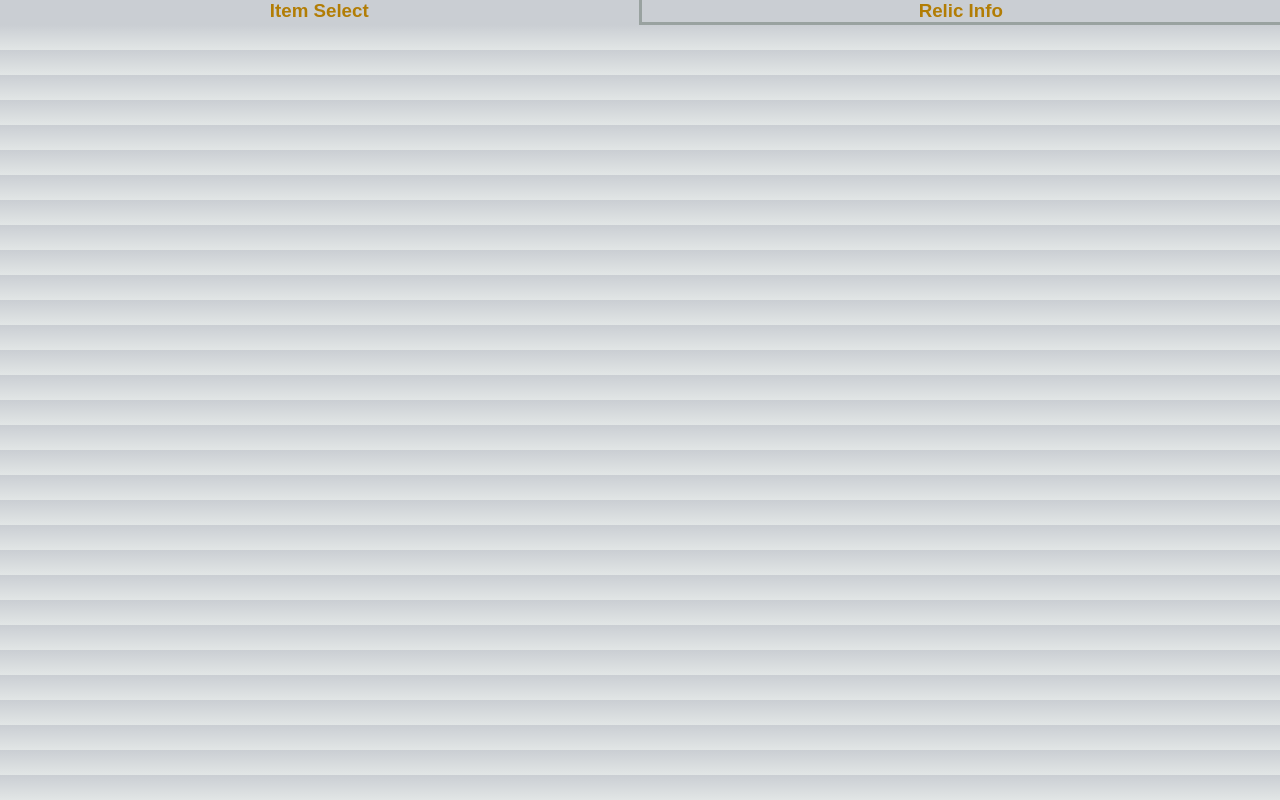
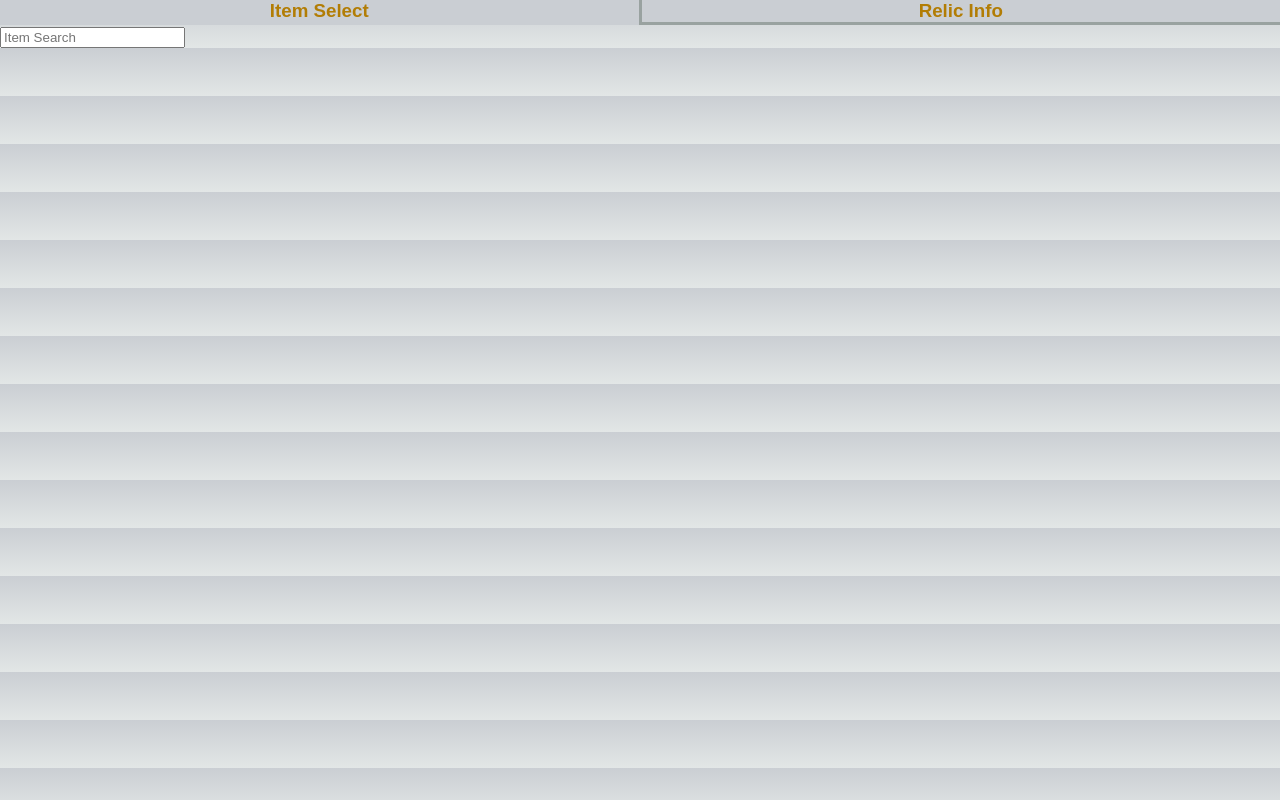
Before and after one commit to AmyHannahMorgan/cabbage-patch, a website: page static/index.html in a window 1280 px wide. Drawn offline with nearby package versions, Linux system fonts and the light colour scheme; no server answers; a web font is replaced by a local one.

Commit message:
+item search element

```diff
--- a/static/index.html
+++ b/static/index.html
@@ -14,6 +14,11 @@
     </header>
     <main>
         <div id="itemSelect" class="tab">
+            <div id="itemFilterOptions">
+                <div class="filterWrapper searchBox">
+                    <input type="search" name="" id="itemSearch" placeholder="Item Search">
+                </div>
+            </div>
             <div id="itemHolder">
 
             </div>
```
